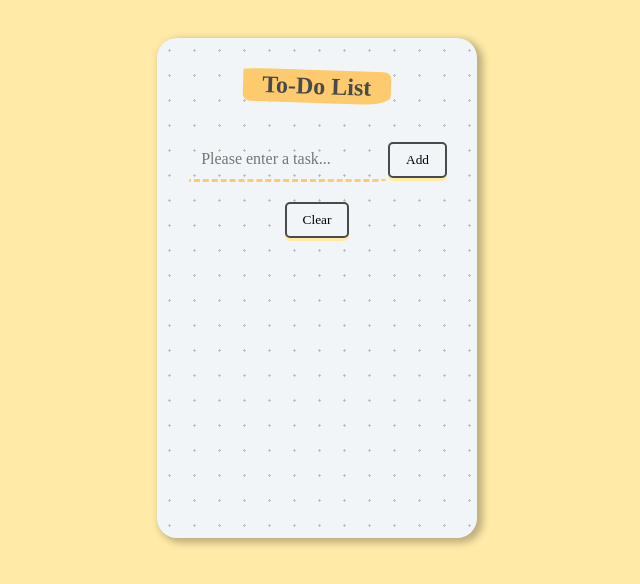
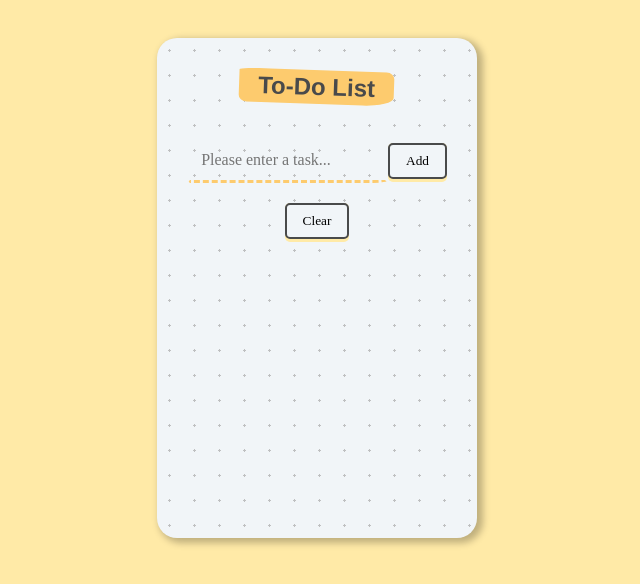
Before and after one commit to Drakoulakos/To-Do-List, a Next.js app: page / in a window 1280 px wide. Shown: the top 584 px of the page, without its empty margins (323-963 px from the left). Built offline with nearby package versions, Linux system fonts and the light colour scheme.

Commit message:
change font

```diff
--- a/src/styles/globals.css
+++ b/src/styles/globals.css
@@ -7,7 +7,7 @@
   justify-content: center;
   align-items: center;
   color: hsl(198, 1%, 29%);
-  font-family: "Architects Daughter", cursive;
+  font-family: "Arial", cursive;
   text-align: center;
   font-size: 130%;
 }
```
